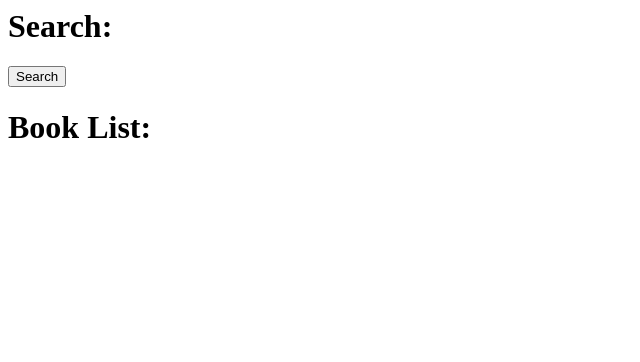
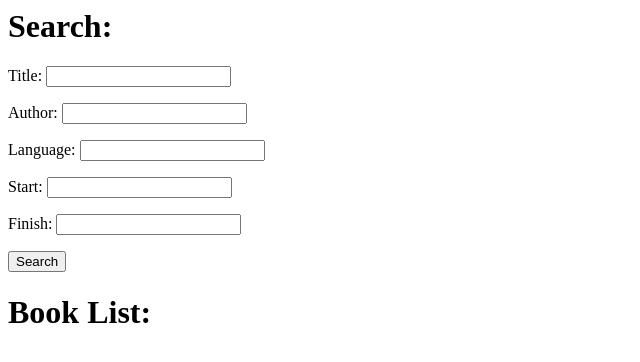
Before and after one commit to MaciejKwiecinski/STXNext, a Django app: page /books/ in a window 1280 px wide. Shown: the top 362 px of the page, without its empty margins (0-640 px from the left). Run offline with Django 3.2, Linux system fonts and the light colour scheme; data that the repository does not hold is empty; parts of the project's set-up code (start-up, migrations or seed data) failed here and were passed over.

Commit message:
EX1 finished

```diff
--- a/Library/forms.py
+++ b/Library/forms.py
@@ -1,25 +1,24 @@
-from django.forms import ModelForm,Form
+import django.forms as forms
 from .models import BookInfo,Identyfires,Authors
 
-class BookInfoForm(ModelForm):
+class BookInfoForm(forms.ModelForm):
     class Meta:
         model = BookInfo
         exclude = ['industryIdentifiers','authors']
 
-class IdentyfiresForm(ModelForm):
+class IdentyfiresForm(forms.ModelForm):
     class Meta:
         model = Identyfires
         fields = '__all__'
 
-class AuthorsForm(ModelForm):
+class AuthorsForm(forms.ModelForm):
     class Meta:
         model = Authors
         fields = '__all__'
 
-class TitleSearchForm(Form):
-
-class AuthorSearchForm(Form):
-
-class LanguageSearchForm(Form):
-
-class PublishedDateSearchForm(Form):
+class SearchForm(forms.Form):
+    title = forms.CharField(label= 'Title',required=None)
+    author = forms.CharField(label='Author',required=None)
+    language = forms.CharField(label='Language',required=None)
+    dates = forms.CharField(label='Start',required=None,empty_value=0)
+    datef = forms.CharField(label='Finish',required=None, empty_value=2019)
--- a/Library/models.py
+++ b/Library/models.py
@@ -1,5 +1,5 @@
 from django.db import models
-from .validators import MinYearValidator, MaxYearValidator,MinPagesValidator
+from .validators import MinYearValidator, MaxYearValidator,MinPagesValidator,ISBNValidator
 # Create your models here.
 ISBN = [(0,'ISBN-10'),
         (1,'ISBN-13')]
@@ -12,7 +12,7 @@ class Authors(models.Model):
 
 class Identyfires(models.Model):
     type = models.IntegerField(choices=ISBN)
-    identifier = models.IntegerField()
+    identifier = models.BigIntegerField(validators=[ISBNValidator])
 
 
 class BookInfo(models.Model):
--- a/Library/validators.py
+++ b/Library/validators.py
@@ -11,3 +11,7 @@ def MinYearValidator(value):
 def MinPagesValidator(value):
     if value < 1 :
         raise ValidationError("Too short")
+
+def ISBNValidator(value):
+    if len(str(value)) != 10 or len(str(value)) !=13 :
+        raise ValidationError('Wrong ISBN')
--- a/Library/views.py
+++ b/Library/views.py
@@ -2,29 +2,36 @@ from django.shortcuts import render,redirect
 from .models import BookInfo
 from django.core.exceptions import ValidationError
 from django.views import View
-from .forms import BookInfoForm,IdentyfiresForm,AuthorsForm
+import Library.forms as form
 
 class BookListView(View):
     def get(self,request):
         books = BookInfo.objects.all()
-        return render(request,'booklist.html',{'books':books})
+        searchform = form.SearchForm
+        return render(request,'booklist.html',{'books':books,'form':searchform})
 
     def post(self,request):
-
-        books = BookInfo.objects.filter()
-        return render(request,'booklist.html',{'books':books})
+        searchform = form.SearchForm(request.POST)
+        if searchform.is_valid():
+            title = searchform.cleaned_data['title']
+            author = searchform.cleaned_data['author']
+            language = searchform.cleaned_data['language']
+            start = searchform.cleaned_data['dates']
+            finish = searchform.cleaned_data['datef']
+            books = BookInfo.objects.filter(title__contains =  title, authors__name__contains= author, language__contains = language, publishedDate__range=[start,finish])
+        return render(request,'booklist.html',{'books':books,'form':searchform})
 
 class AddBookView(View):
     def get(self,request):
-        bookform = BookInfoForm
-        isbnform = IdentyfiresForm
-        authorform = AuthorsForm
+        bookform = form.BookInfoForm
+        isbnform = form.IdentyfiresForm
+        authorform = form.AuthorsForm
         return render(request,'addbook.html',{'bookform':bookform,'isbnform':isbnform,'authorform':authorform})
 
     def post(self,request):
-        book = BookInfoForm(request.POST)
-        isbn = IdentyfiresForm(request.POST)
-        author = AuthorsForm(request.POST)
+        book = form.BookInfoForm(request.POST)
+        isbn = form.IdentyfiresForm(request.POST)
+        author = form.AuthorsForm(request.POST)
         if isbn.is_valid() and author.is_valid() and book.is_valid():
             num = isbn.save()
             auth = author.save()
@@ -32,6 +39,4 @@ class AddBookView(View):
             book.industryIdentifiers = num
             book.authors = auth
             book.save()
-        else:
-            raise ValidationError ('Wrong value')
         return redirect('/books')
--- a/templates/addbook.html
+++ b/templates/addbook.html
@@ -8,10 +8,10 @@
             <p>Title: {{ bookform.title }}</p>
             {{ authorform.as_p }}
             <p>Published date: {{ bookform.publishedDate }}</p>
+            {{ isbnform.as_p }}
             <p>Nuber of page: {{ bookform.pageCount }}</p>
             <p>Image link: {{ bookform.imageLinks }}</p>
             <p>Language: {{ bookform.language }}</p>
-            {{ isbnform.as_p }}
             <input type = submit value="Add">
         </form>
     </body>
--- a/templates/booklist.html
+++ b/templates/booklist.html
@@ -5,13 +5,12 @@
     <body>
         <form method="post" name="booksearch">
             {% csrf_token %}
-
+            {{ form.as_p }}
             <input type = submit value="Search">
         </form>
 
         <h1>Book List:</h1>
             {% for book in books%}
-                <p>{{ book.pk }}</p>
             <h3>{{book.title}}</h3>
             <p>Author: {{ book.authors.name }}</p>
             <p>Published year: {{ book.publishedDate }}</p>
```
Also changed, not shown: Library/migrations/0004_auto_20190829_1008.py (added), Library/migrations/0005_auto_20190829_1010.py (added), Library/migrations/0006_auto_20190829_1017.py (added), Library/migrations/0007_auto_20190829_1102.py (added).
